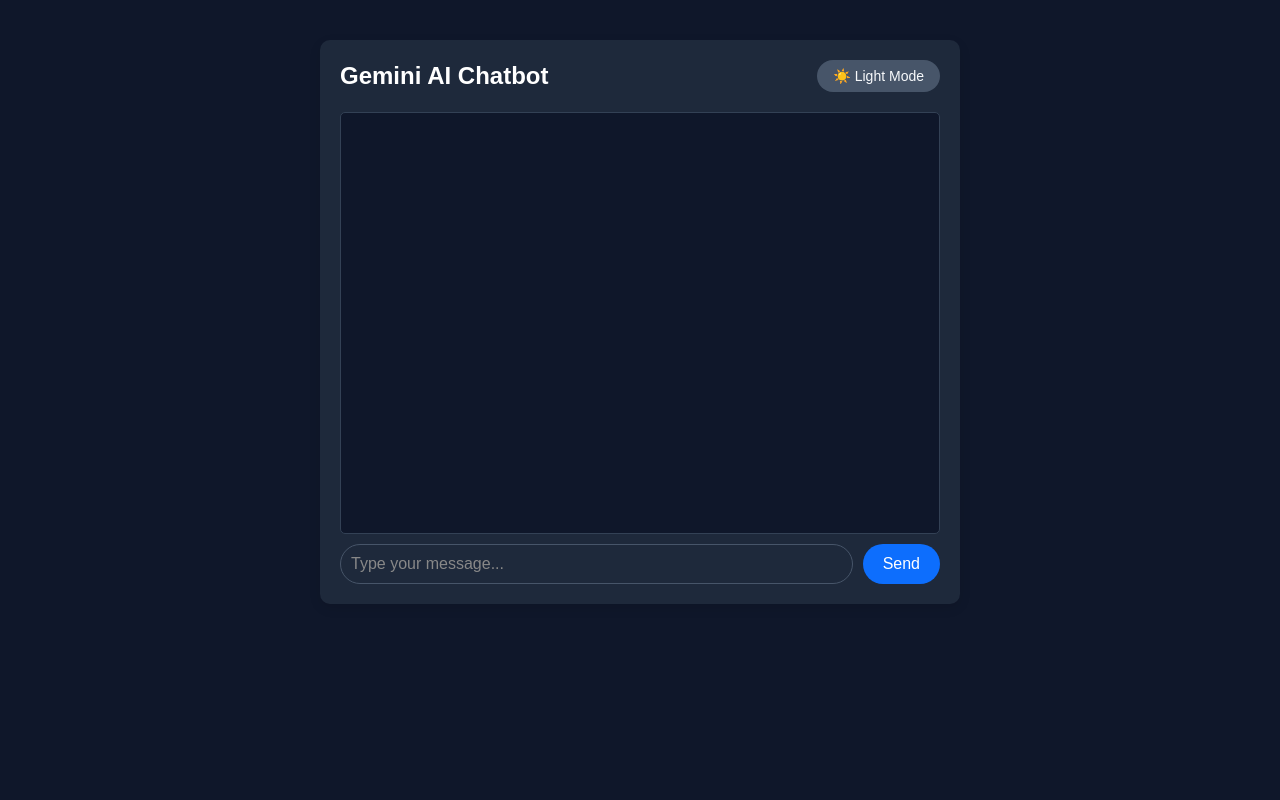
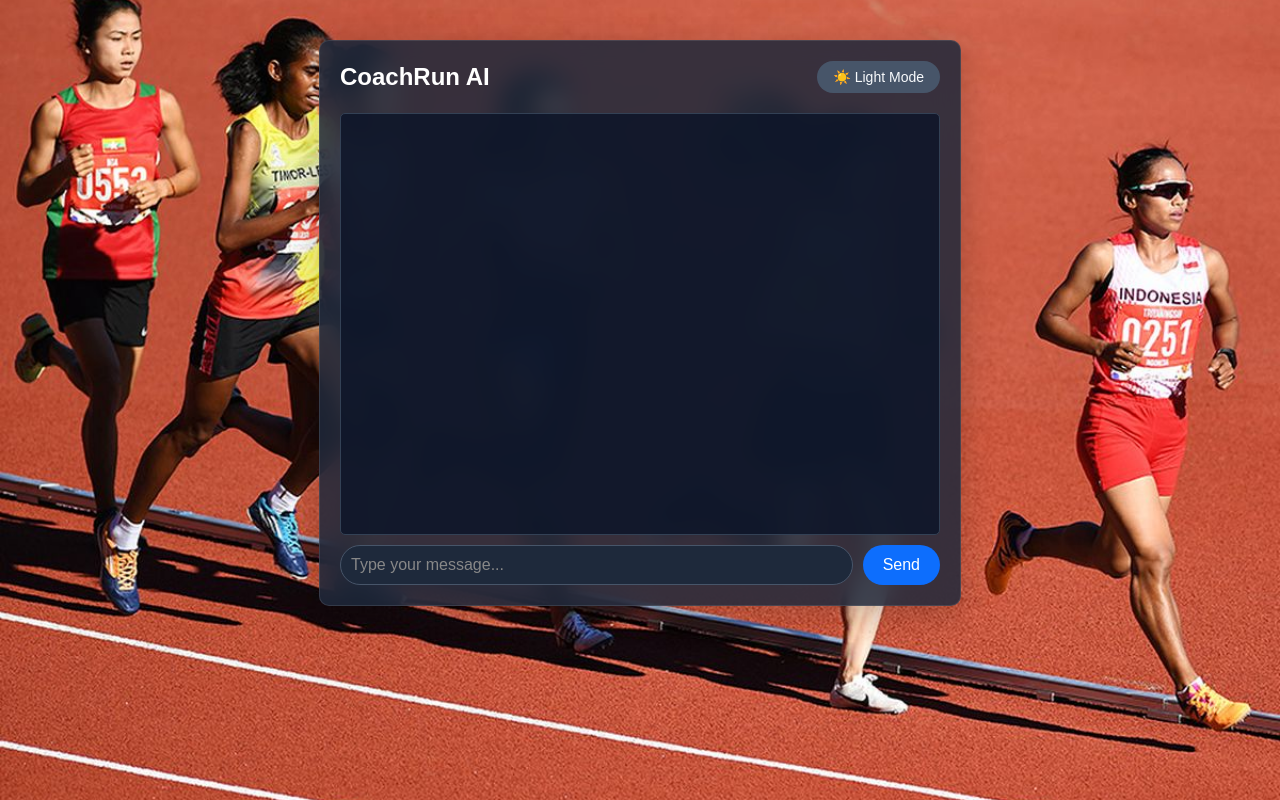
Before and after one commit to DeniM53/gemini-chatbot-api, a website: page public/index.html in a window 1280 px wide. Both pictures are taken after a click on the button "🌙 Dark Mode". Drawn offline with Linux system fonts and the light colour scheme.

Commit message:
final project 1.0

```diff
--- a/public/index.html
+++ b/public/index.html
@@ -3,14 +3,16 @@
 <head>
   <meta charset="UTF-8" />
   <meta name="viewport" content="width=device-width, initial-scale=1.0"/>
-  <title>Gemini AI Chatbot</title>
+  <title>CoachRun AI</title>
   <link rel="stylesheet" href="style.css"/>
 </head>
 <body>
   <div class="container">
     <div class="header-container">
-      <h1>Gemini AI Chatbot</h1>
-      <button id="theme-toggle" class="theme-btn">🌙 Dark Mode</button>
+      <h1>CoachRun AI</h1>
+      <div class="header-controls">
+        <button id="theme-toggle" class="theme-btn">🌙 Dark Mode</button>
+      </div>
     </div>
     <div id="chat-box" class="chat-box"></div>
     <form id="chat-form">
--- a/public/style.css
+++ b/public/style.css
@@ -1,9 +1,9 @@
 :root {
   --bg-color: #f0f2f5;
-  --container-bg: #ffffff;
+  --container-bg: rgba(255, 255, 255, 0.85);
   --text-color: #333333;
   --heading-color: #333333;
-  --chatbox-bg: #fafafa;
+  --chatbox-bg: rgba(250, 250, 250, 0.9);
   --chatbox-border: #dddddd;
   --input-bg: #ffffff;
   --input-border: #cccccc;
@@ -18,10 +18,10 @@
 
 body.dark-mode {
   --bg-color: #0f172a;
-  --container-bg: #1e293b;
+  --container-bg: rgba(30, 41, 59, 0.85);
   --text-color: #f8fafc;
   --heading-color: #ffffff;
-  --chatbox-bg: #0f172a;
+  --chatbox-bg: rgba(15, 23, 42, 0.9);
   --chatbox-border: #334155;
   --input-bg: #1e293b;
   --input-border: #475569;
@@ -37,6 +37,11 @@
 body {
   font-family: Arial, sans-serif;
   background-color: var(--bg-color);
+  background-image: url('run.jpg');
+  background-size: cover;
+  background-position: center;
+  background-attachment: fixed;
+  background-repeat: no-repeat;
   color: var(--text-color);
   margin: 0;
   padding: 0;
@@ -47,9 +52,12 @@
   max-width: 600px;
   margin: 40px auto;
   background: var(--container-bg);
+  backdrop-filter: blur(12px);
+  -webkit-backdrop-filter: blur(12px);
   padding: 20px;
   border-radius: 10px;
-  box-shadow: 0 4px 12px rgba(0, 0, 0, 0.1);
+  box-shadow: 0 8px 32px rgba(0, 0, 0, 0.2);
+  border: 1px solid rgba(255, 255, 255, 0.1);
   transition: background 0.3s ease, box-shadow 0.3s ease;
 }
 
@@ -58,6 +66,12 @@
   justify-content: space-between;
   align-items: center;
   margin-bottom: 20px;
+}
+
+.header-controls {
+  display: flex;
+  gap: 8px;
+  align-items: center;
 }
 
 h1 {
```
Also changed, not shown: index.js (+12 -6 lines), public/DS.jpg (added), public/background.png (added), public/run.jpg (added).
